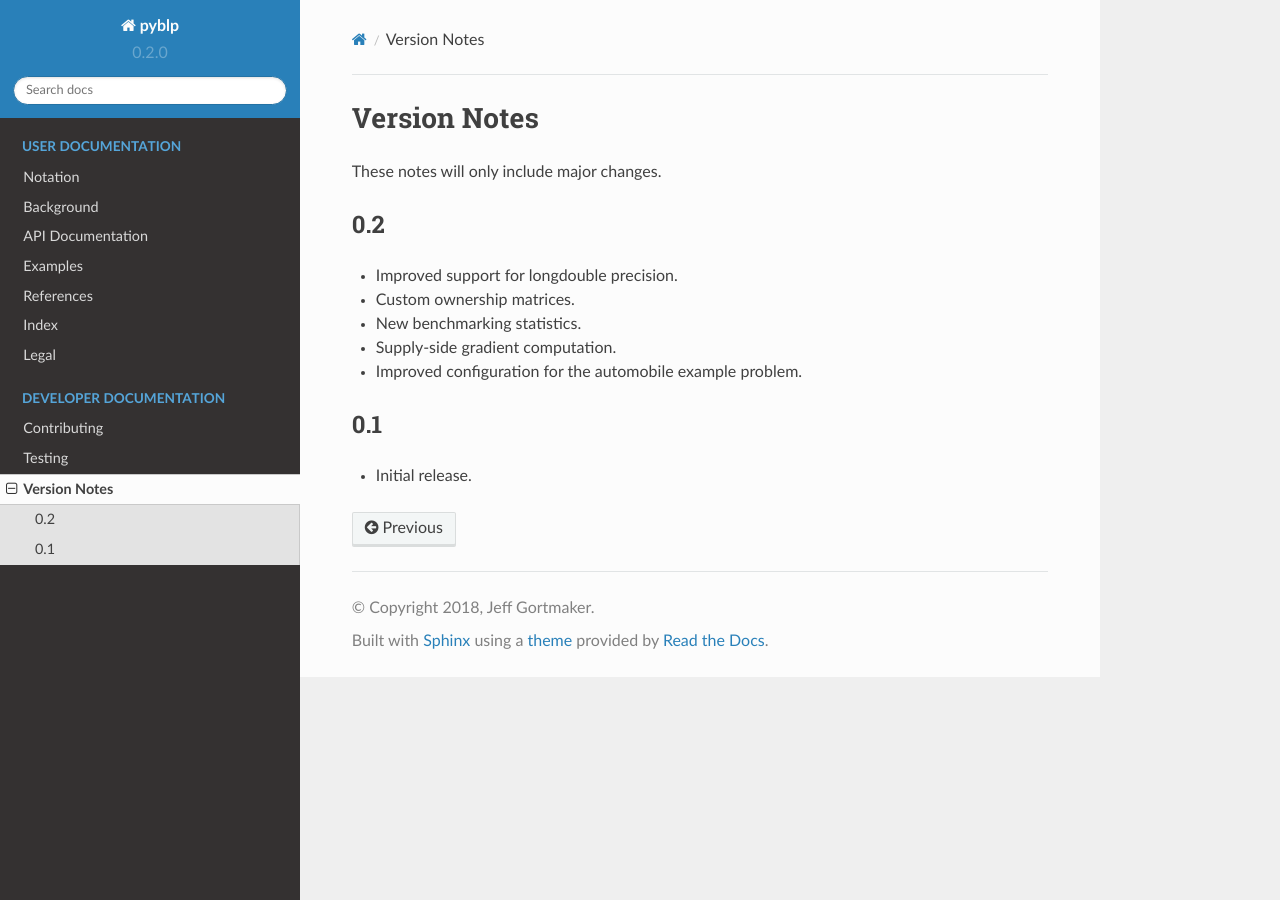
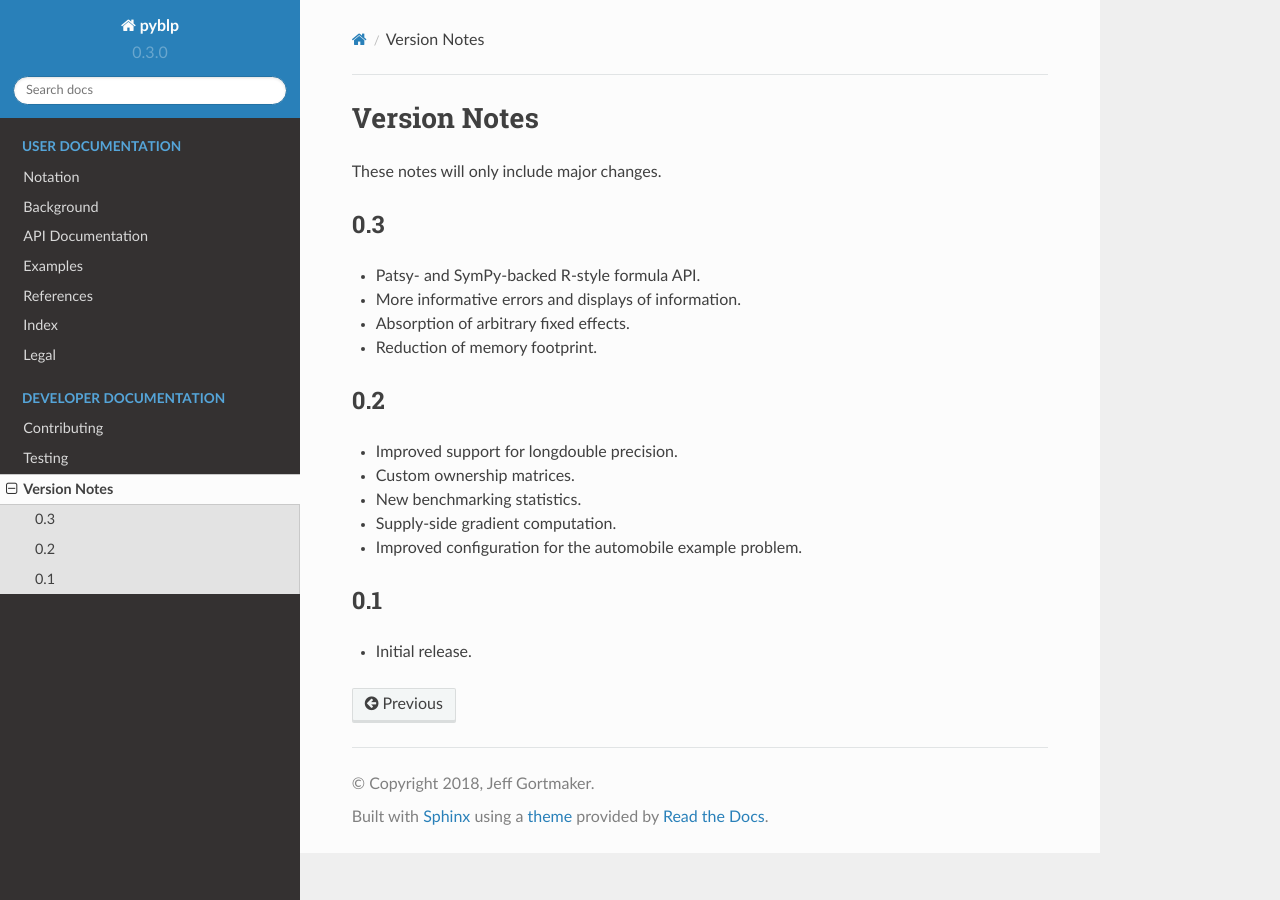
Before and after one commit to jeffgortmaker/pyblp, a Sphinx documentation site: the page built from docs/versions.rst, in a window 1280 px wide. Built offline with Sphinx 7.4.7 and the Read the Docs theme 2.0.0, drawn with Linux system fonts in a browser that asks for light colours.

Commit message:
REL: version bump

```diff
--- a/docs/versions.rst
+++ b/docs/versions.rst
@@ -2,6 +2,15 @@ Version Notes
 =============
 
 These notes will only include major changes.
+
+
+0.3
+---
+
+- Patsy- and SymPy-backed R-style formula API.
+- More informative errors and displays of information.
+- Absorption of arbitrary fixed effects.
+- Reduction of memory footprint.
 
 
 0.2
--- a/pyblp/version.py
+++ b/pyblp/version.py
@@ -1,3 +1,3 @@
 """Defines the current version."""
 
-__version__ = '0.2.0'
+__version__ = '0.3.0'
```
